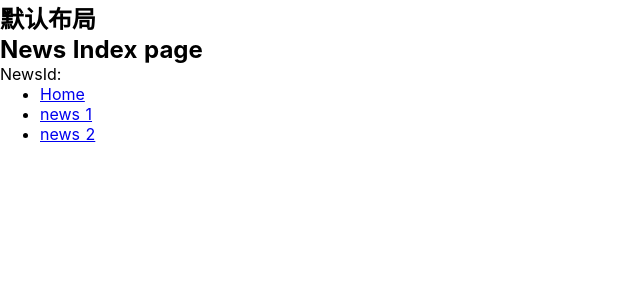
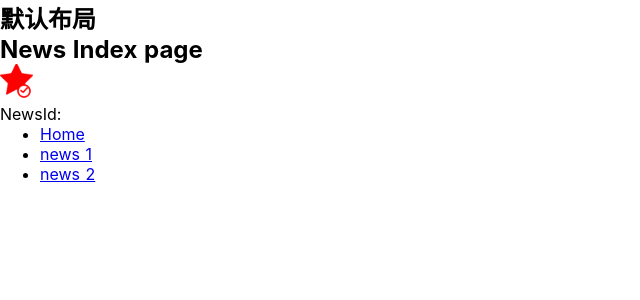
Before and after one commit to Fan-zexu/nuxt-ssr, a Nuxt app: page /news in a window 1280 px wide. Shown: the top 300 px of the page, without its empty margins (0-640 px from the left). Built offline with nearby package versions, Linux system fonts and the light colour scheme.

Commit message:
静态资源加载 & 打包发布

```diff
--- a/package.json
+++ b/package.json
@@ -10,7 +10,8 @@
     "start": "nuxt start",
     "generate": "nuxt generate",
     "lint": "eslint --ext .js,.vue --ignore-path .gitignore .",
-    "precommit": "npm run lint"
+    "precommit": "npm run lint",
+    "publish": "npm run generate && cd dist && live-server --port=9999"
   },
   "dependencies": {
     "axios": "^0.18.0",
--- a/pages/news/index.vue
+++ b/pages/news/index.vue
@@ -1,6 +1,7 @@
 <template>
   <div>
     <h2>News Index page</h2>
+    <img src="~static/star.png" alt="">
     <p>NewsId: {{$route.params.newsId}}</p>
     <ul>
       <li><nuxt-link to="/">Home</nuxt-link></li>
```
Also changed, not shown: static/star.png (added).
